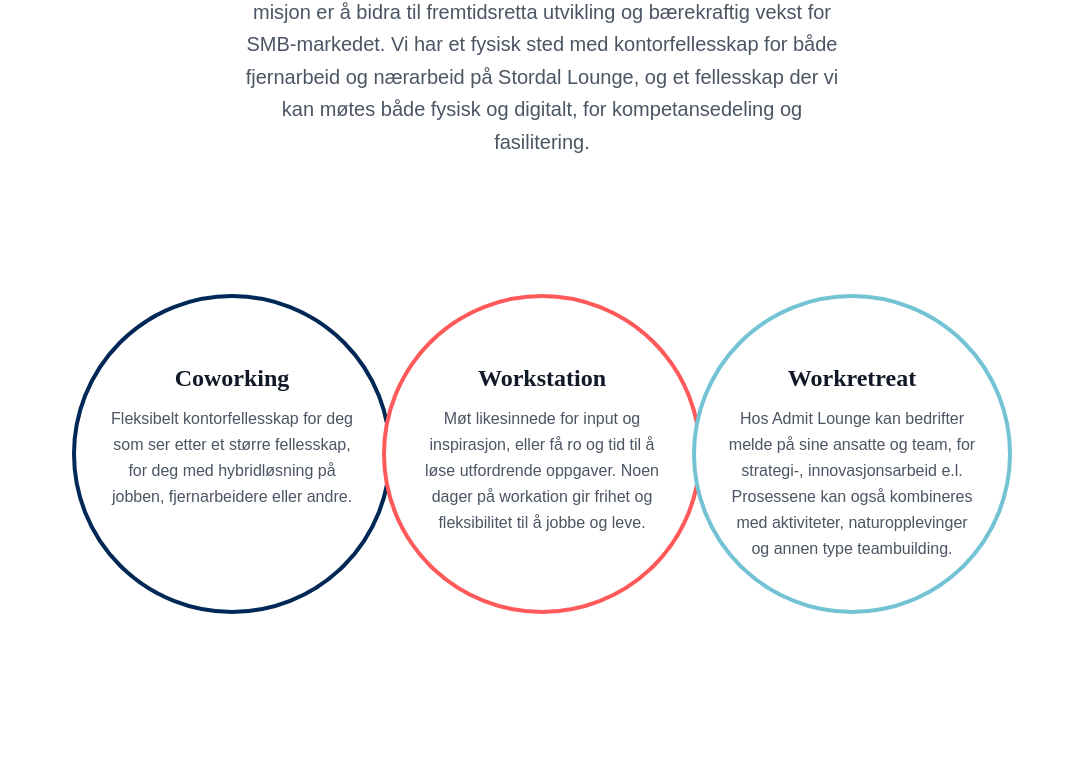
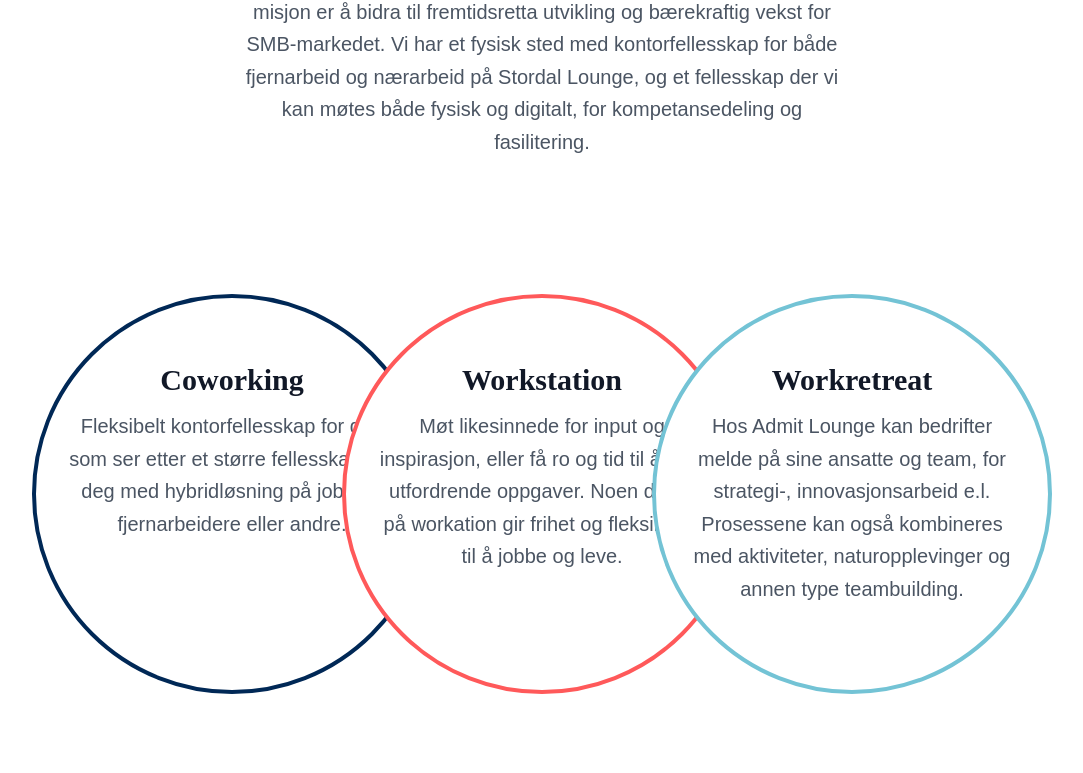
Before and after one commit to swappybizz/yay, a Next.js app: page /lounge in a window 1280 px wide. Shown: the part 446-1219 px from the top of the page, without its empty margins (98-1181 px from the left). Built offline with nearby package versions, Linux system fonts and the light colour scheme.

Commit message:
made circles bigger

```diff
--- a/components/Tcr.js
+++ b/components/Tcr.js
@@ -8,12 +8,12 @@
           <div className="flex justify-center w-3/4 items-center flex-col lg:flex-row ">
             <div className="lg:w-1/3 sm:w-1/2 flex justify-center items-center mr-auto translate-x-[0%]  mb-12 md:translate-x-0">
               <div className="flex relative ">
-                <div className="px-2 py-2 relative z-10 text-center flex flex-col w-48 h-48 p-5 md:w-[20rem] md:h-[20rem] items-center  pt-16 rounded-full border-4 transition-all duration-500 border-admit-blue bg-white ">
+                <div className="px-2 py-2 relative z-10 text-center flex flex-col w-48 h-48 p-5 md:w-[25rem] md:h-[25rem] items-center  pt-16 rounded-full border-4 transition-all duration-500 border-admit-blue bg-white ">
                   {/* <h2 className="tracking-widest text-sm title-font font-medium text-indigo-500 mb-1">THE SUBTITLE</h2> */}
-                  <h1 className="title-font font-admitTitle text-2xl font-semibold text-gray-900 mb-3">
+                  <h1 className="title-font font-admitTitle text-3xl font-semibold text-gray-900 mb-3">
                     {props.props.leftTop}
                   </h1>
-                  <p className=" hidden md:flex font-heroSubText px-6  leading-relaxed">
+                  <p className=" hidden md:flex font-heroSubText px-6 text-xl leading-relaxed">
                     {props.props.leftBottom}
                   </p>
                 </div>
@@ -21,11 +21,11 @@
             </div>
             <div className="lg:w-1/3 sm:w-1/2 flex justify-center items-center mr-auto translate-x-[-0%] mb-12 md:translate-x-0">
               <div className="flex relative">
-                <div className="px-2 py-2 relative z-10 text-center flex flex-col w-48 h-48 p-5 md:w-[20rem] md:h-[20rem] items-center  pt-16 rounded-full border-4 transition-all duration-500 border-admit-red bg-white  ">
-                <h1 className="title-font font-admitTitle text-2xl font-semibold text-gray-900 mb-3">
+                <div className="px-2 py-2 relative z-10 text-center flex flex-col w-48 h-48 p-5 md:w-[25rem] md:h-[25rem] items-center  pt-16 rounded-full border-4 transition-all duration-500 border-admit-red bg-white  ">
+                <h1 className="title-font font-admitTitle text-3xl font-semibold text-gray-900 mb-3">
                     {props.props.middleTop}
                   </h1>
-                  <p className="leading-relaxed font-heroSubText px-6  hidden md:flex">
+                  <p className="leading-relaxed font-heroSubText px-6 text-xl hidden md:flex">
                     {props.props.middleBottom}
                   </p>
                 </div>
@@ -37,11 +37,11 @@
               className="lg:w-1/3 sm:w-1/2 flex justify-center items-center mr-auto translate-x-[0%] mb-12 md:translate-x-0"
             >
               <div className="flex relative">
-                <div className="px-2 py-2 relative z-10 text-center flex flex-col w-48 h-48 p-5 md:w-[20rem] md:h-[20rem] items-center pt-16 rounded-full border-4 transition-all duration-500 border-[#73c3d5] bg-white  ">
-                  <h1 className="title-font font-admitTitle text-2xl font-semibold text-gray-900 mb-3">
+                <div className="px-2 py-2 relative z-10 text-center flex flex-col w-48 h-48 p-5 md:w-[25rem] md:h-[25rem] items-center pt-16 rounded-full border-4 transition-all duration-500 border-[#73c3d5] bg-white  ">
+                  <h1 className="title-font font-admitTitle text-3xl font-semibold text-gray-900 mb-3">
                     {props.props.rightTop}
                   </h1>
-                  <p className="leading-relaxed font-heroSubText px-6  hidden md:flex">
+                  <p className="leading-relaxed font-heroSubText px-6 text-xl hidden md:flex">
                     {props.props.rightBottom}
                   </p>
                 </div>
```
